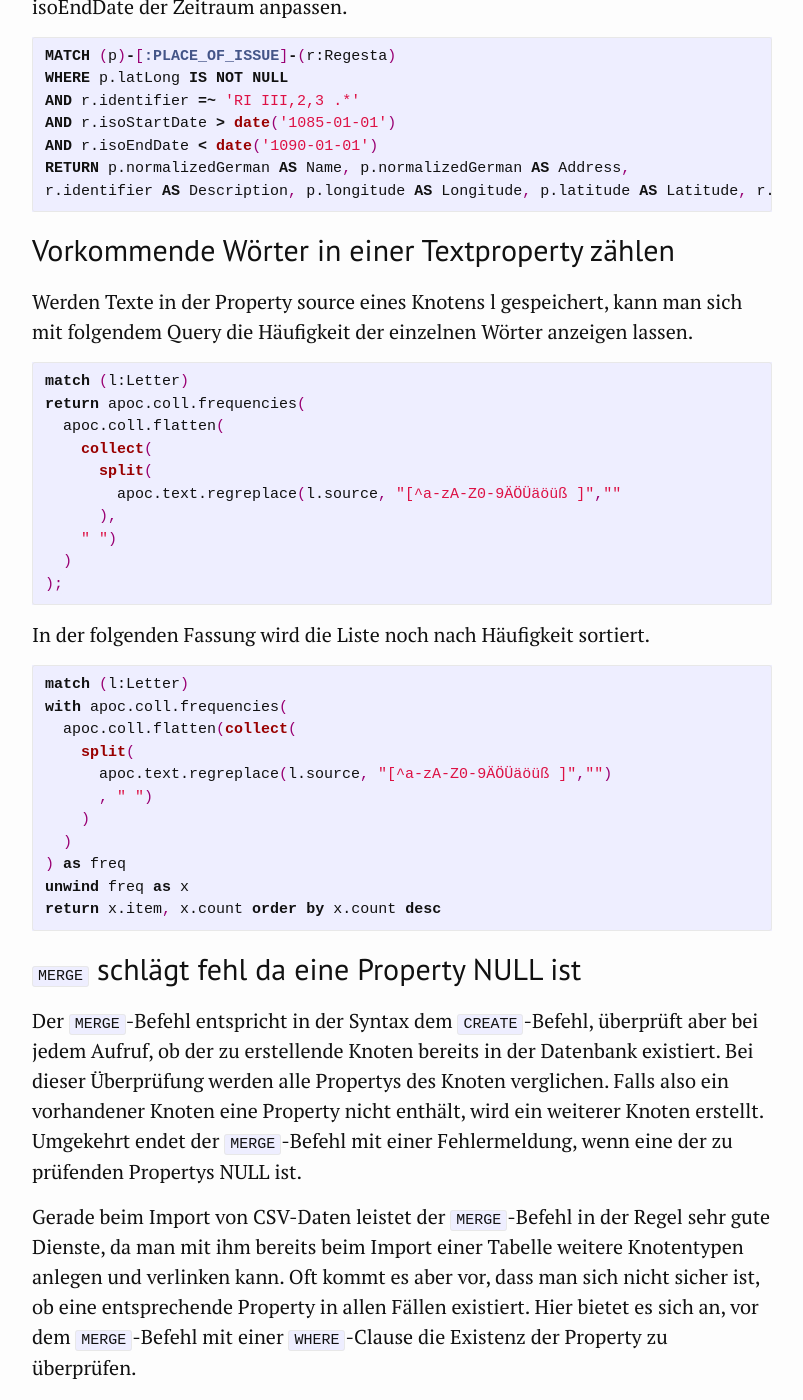
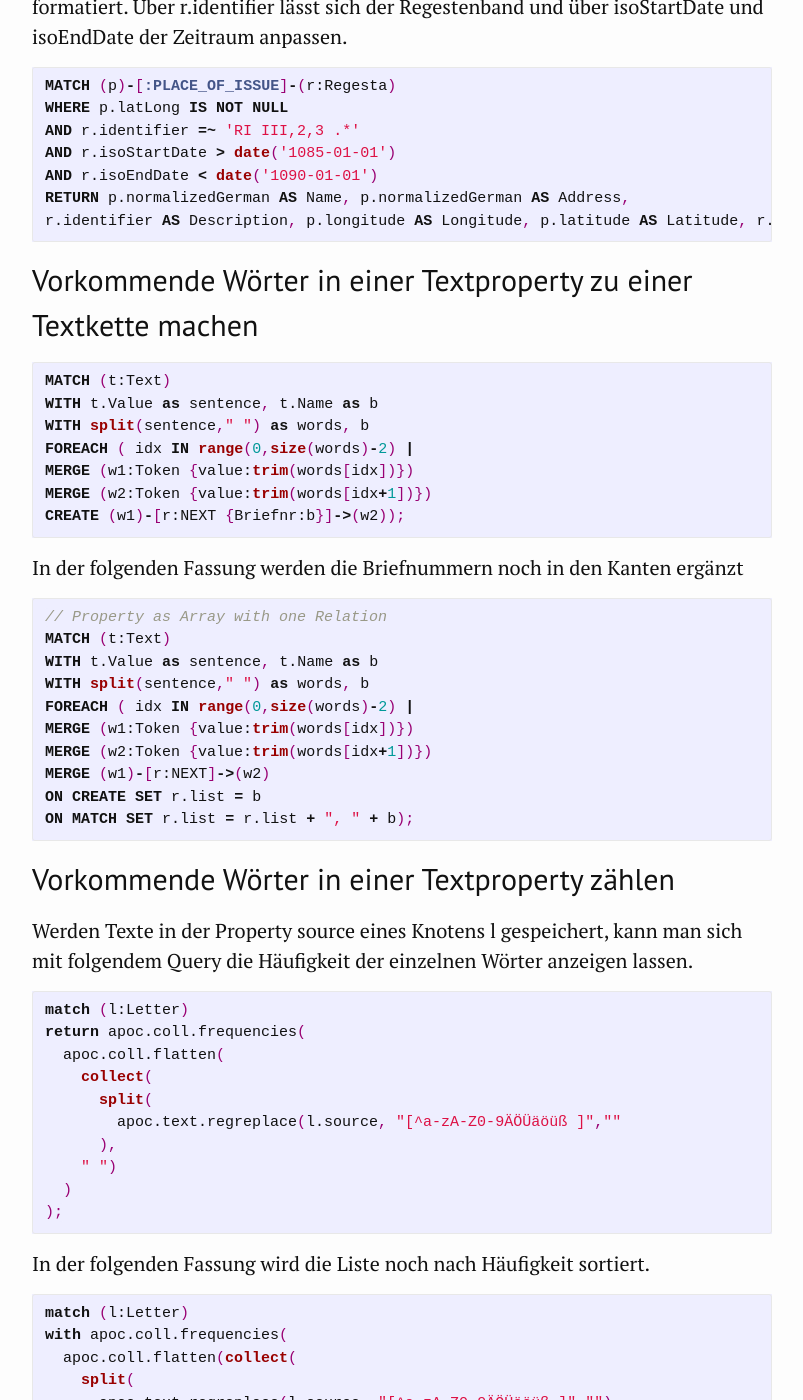
Before and after one commit to kuczera/Graphentechnologien, a Jekyll site: the page built from docs/95_Anhang.md, in a window 1280 px wide and 1400 px high, scrolled down 10037 px. Shown: the whole window, without its empty margins (238-1041 px from the left). Built offline with Jekyll 4.4.1, drawn with Linux system fonts in a browser that asks for light colours; some of the changed text lies outside the part shown.

Commit message:
Update 95_Anhang.md

```diff
--- a/docs/95_Anhang.md
+++ b/docs/95_Anhang.md
@@ -360,6 +360,34 @@ AND r.isoEndDate < date('1090-01-01')
 RETURN p.normalizedGerman AS Name, p.normalizedGerman AS Address,
 r.identifier AS Description, p.longitude AS Longitude, p.latitude AS Latitude, r.isoStartDate AS Timestamp
 ~~~
+
+## Vorkommende Wörter in einer Textproperty zu einer Textkette machen
+
+~~~cypher
+MATCH (t:Text)
+WITH t.Value as sentence, t.Name as b
+WITH split(sentence," ") as words, b
+FOREACH ( idx IN range(0,size(words)-2) |
+MERGE (w1:Token {value:trim(words[idx])})
+MERGE (w2:Token {value:trim(words[idx+1])})
+CREATE (w1)-[r:NEXT {Briefnr:b}]->(w2));
+~~~
+
+In der folgenden Fassung werden die Briefnummern noch in den Kanten ergänzt
+
+~~~cypher
+// Property as Array with one Relation
+MATCH (t:Text)
+WITH t.Value as sentence, t.Name as b
+WITH split(sentence," ") as words, b
+FOREACH ( idx IN range(0,size(words)-2) |
+MERGE (w1:Token {value:trim(words[idx])})
+MERGE (w2:Token {value:trim(words[idx+1])})
+MERGE (w1)-[r:NEXT]->(w2)
+ON CREATE SET r.list = b
+ON MATCH SET r.list = r.list + ", " + b);
+~~~
+
 
 ## Vorkommende Wörter in einer Textproperty zählen
 
```
